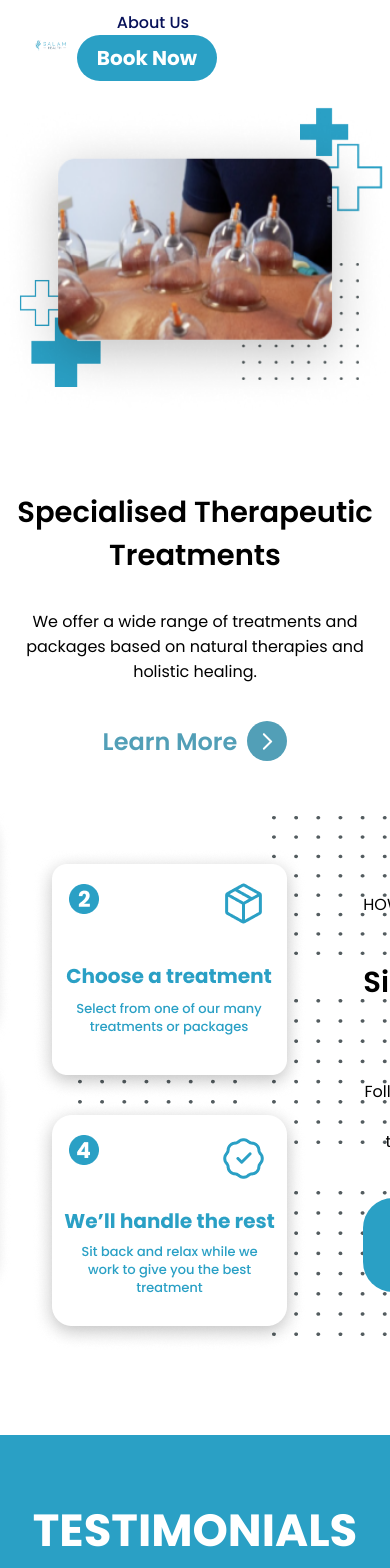
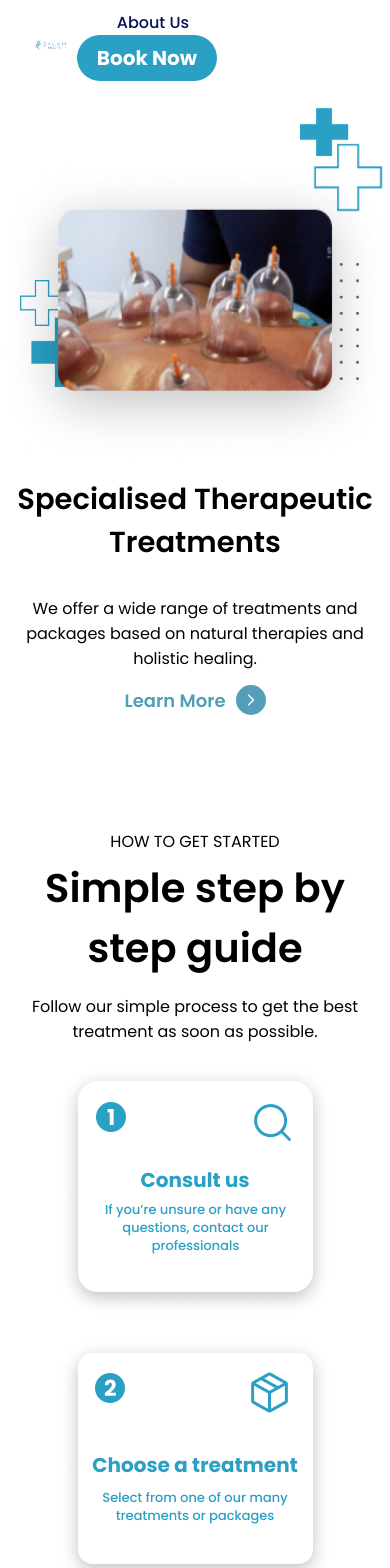
Before and after one commit to ayazb7/salam-health, a React (Create React App) app in the folder salam-health/: page /home in a window 390 px wide. Shown: the top 1568 px of the page. Built offline with nearby package versions, Linux system fonts and the light colour scheme.

Commit message:
fixed home page for mobile

```diff
--- a/salam-health/src/App.css
+++ b/salam-health/src/App.css
@@ -745,6 +745,7 @@ h4, h3, h2, p {
 .learn-more {
   display: flex;
   align-items: center;
+  justify-content: center;
   gap: 10px;
 }
 
@@ -864,6 +865,10 @@ h4, h3, h2, p {
   text-decoration: none;
   /* transition: background-color 0.3s ease; */
   outline: none; /* Remove the default focus outline */
+}
+
+.mobile-only{
+  display: none;
 }
 
 .book-now-link:hover {
@@ -1338,7 +1343,7 @@ h4, h3, h2, p {
     text-align: center;
     color: black;
     font-size: 29px;
-    margin-top: 5rem;
+    margin-top: 1rem;
   }
 
   vertical-center-container {
@@ -1372,9 +1377,60 @@ h4, h3, h2, p {
   .home-descriptions{
     font-size: medium;
     text-align: center;
+    margin-bottom: -0.1rem;;
   }
 
+  .group-dots{
+    width: 40%;
+    height: auto;
+  }
+
+  .desktop-only{
+    display: none;
+  }
+
+  .mobile-only{
+    display: inline;
+  }
+
+  .mobile-vertical{
+    flex-direction: column;
+  }
+
+  .mobile-no-height{
+    height: auto;
+  }
+  .vertical-center .mobile-only{
+    align-items: center;
+    justify-content: center;
+  }
   .vertical-center-container .vertical-start {
     align-items: center;
   }
+  .book-now-large{
+    display:inline
+  }
+  .learn-more p{
+    font-size: large;
+  }
+
+  .circle{
+    height: 30px;
+    width: 30px;
+  }
+  .circle img{
+    height: 20px;
+    width: 20px;
+  }
+  .home-text{
+    font-size: 40px;
+    text-align: center;
+    margin-top: 1.4em;
+  }
+  .mobile-only .small-text{
+    margin-top: 10vh;
+  }
+  .consult{
+    margin-top: 1.5rem;
+  }
 }
--- a/salam-health/src/components/Home.js
+++ b/salam-health/src/components/Home.js
@@ -109,23 +109,46 @@ const Home = () => {
         </div>
       </div>
 
-      <div className='centered-container hidden'>
-        <img src={group_dots} className="group-dots hidden"/>
-        <div className='horizontal more-gap'>
+      <div className='centered-container hidden mobile-no-height'>
+        <img src={group_dots} className="group-dots hidden desktop-only"/>
+        <div className='horizontal more-gap mobile-vertical'>
 
-          <div className='horizontal less-gap'>
+          <div className='horizontal less-gap desktop-only'>
             <div className='vertical-bottom-padding'>
-              <img src={consult}/>
-              <img src={book}/>
+              <img src={consult} className="consult"/>
+              <img src={book} className="book"/>
             </div>
             <div className='vertical-top-padding'>
-              <img src={choose}/>
-              <img src={rest}/>
+              <img src={choose} className="choose"/>
+              <img src={rest} className="rest"/>
             </div>
           </div>
 
+          <div className='vertical-center mobile-only'>
+              <p className='small-text'>HOW TO GET STARTED</p>
 
-          <div className='vertical-start'>
+              <h3 className='home-text less-gap-2'>
+                Simple step by step guide
+              </h3>
+
+              <p className='home-descriptions'>Follow our simple process to get the best<br></br>treatment as soon as possible.</p>
+              <img src={consult} className="consult"/>
+              <img src={choose} className="choose"/>
+              <img src={book} className="book"/>
+              <img src={rest} className="rest"/>
+              <button className="book-now-large" onClick={handleGetStarted}>
+                Get Started
+              </button>
+              <div className='learn-more'>
+                <p>Learn More</p>
+                <div className='circle'>
+                  <img src={arrow_right}/>
+                </div>
+              </div>
+          </div>
+
+
+          <div className='vertical-start desktop-only'>
             <p className='small-text'>HOW TO GET STARTED</p>
 
             <h3 className='home-text less-gap-2'>
```
